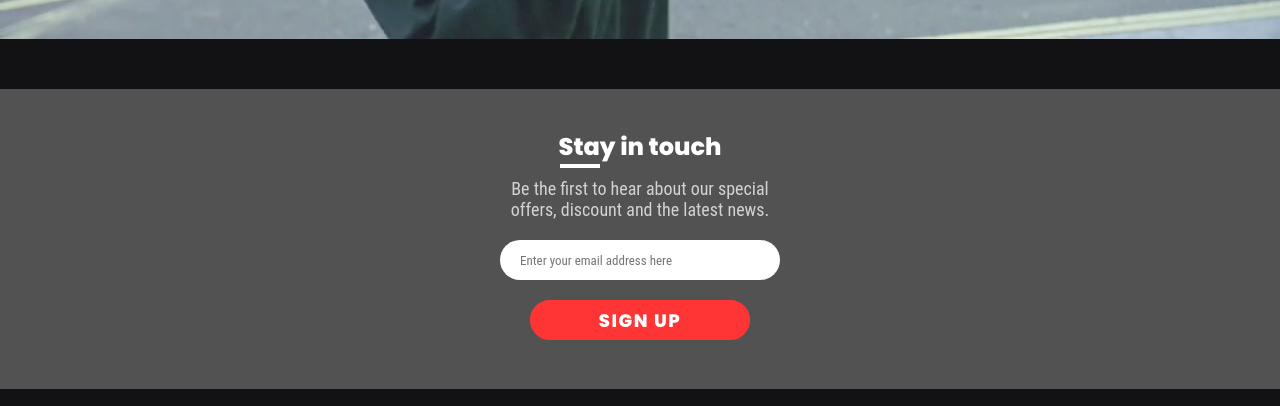
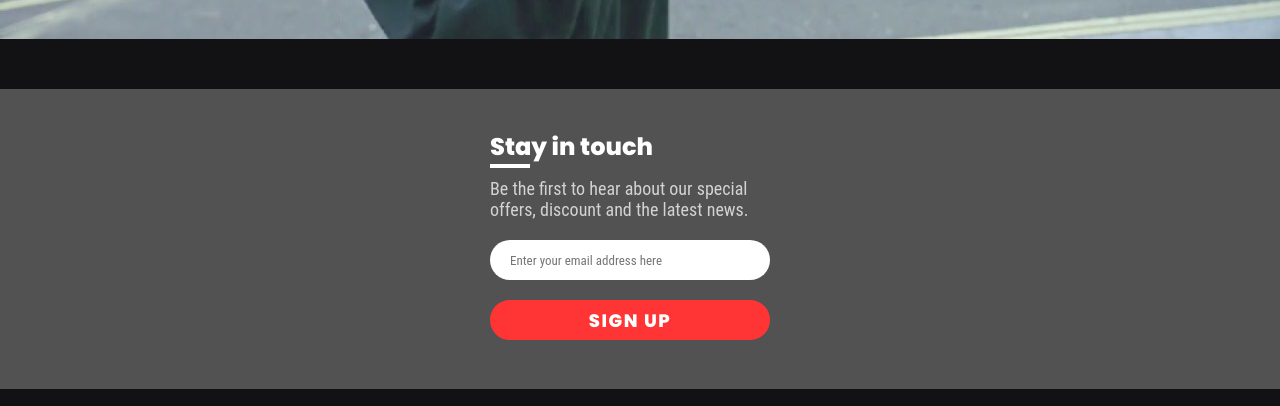
Before and after one commit to DanielBerger1995/bose1, a plain HTML site: page index.html in a window 1280 px wide. Shown: the part 2544-2950 px from the top of the page. Drawn offline with nearby package versions, Linux system fonts and the light colour scheme.

Commit message:
newnewnew

```diff
--- a/mystyle.css
+++ b/mystyle.css
@@ -280,7 +280,7 @@ hr {
 .hr4 {
       height: 4px;
     width: 40px;
-    margin-left: 70px;
+
     background-color: white;
 }
 
@@ -505,7 +505,7 @@ letter-spacing: 1.5px;
 
     margin: 20px auto 0 auto;
 border-radius: 25px;
-    width: 220px;
+    width: 280px;
     background-color: #FF3434;
     color: white;
     padding: 5px;
@@ -631,7 +631,7 @@ letter-spacing: 2.3px;
 }
 
 .register-title {
-text-align: center;
+
     font-family: 'Poppins', sans-serif;
     position: absolute;
      top: 50%;
```
